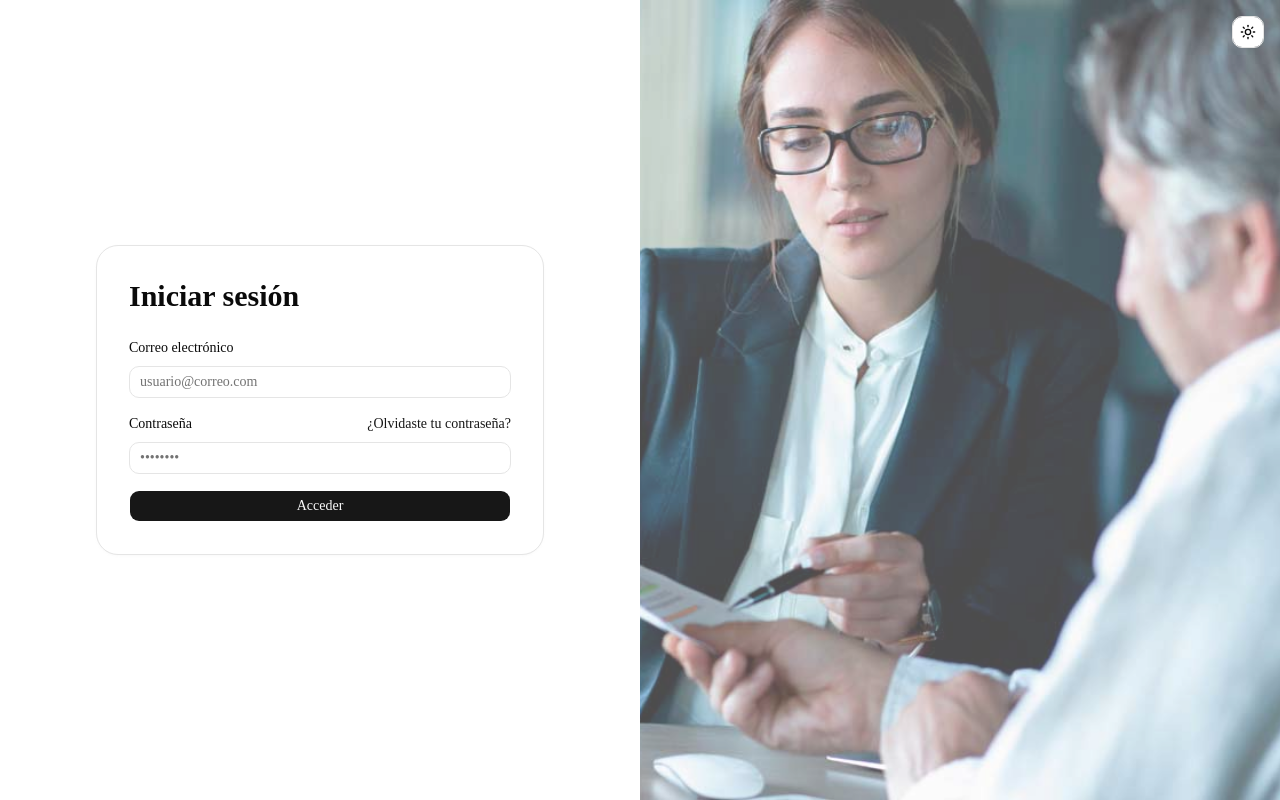
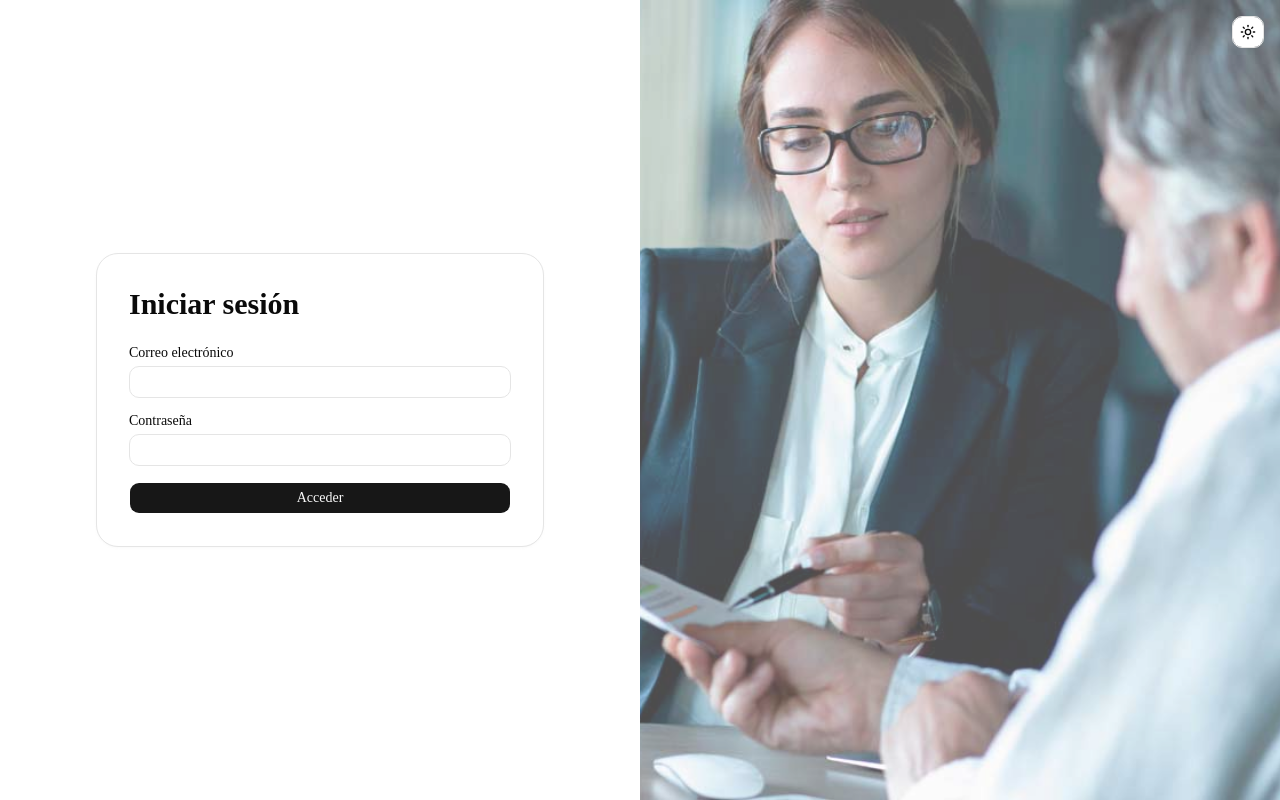
Before and after one commit to AnorakTeam/Sistema-casos-juridicos, a Next.js app in the folder frontend/: page / in a window 1280 px wide. Built offline with nearby package versions, Linux system fonts and the light colour scheme.

Commit message:
cambiada la logica de envio del json login

```diff
--- a/frontend/src/components/auth/LoginForm.jsx
+++ b/frontend/src/components/auth/LoginForm.jsx
@@ -1,89 +1,91 @@
 "use client"
 
-import { useState } from "react"
+import React, { useState } from "react"
 import { useRouter } from "next/navigation"
+import { useForm } from "react-hook-form"
+import { useApiForm } from "@/hooks/useApiForm"
+import { FormInput } from "../forms/parts/FormInput"
 import { Button } from "@/components/ui/button"
-import { Input } from "@/components/ui/input"
 
 export function LoginForm() {
-  const [email, setEmail] = useState("")
-  const [password, setPassword] = useState("")
+  const router = useRouter()
   const [errorMessage, setErrorMessage] = useState("")
-  const router = useRouter()
 
-  // autenticacion de usuario en la que se envían las credenciales al servidor para verificar
-  // si son correctas. Si la autenticación es exitosa, se almacena el token de autenticación
-  // y el correo electrónico del usuario en el almacenamiento local del navegador, y se redirige
-  // al usuario a la página de inicio. Si la autenticación falla, se muestra un mensaje de error.
+  const { register, handleSubmit, formState: { errors } } = useForm()
 
-  async function handleSubmit(event) {
-    event.preventDefault()
+  const API_URL_BASE = "http://localhost:8080/api"
+
+  const { submit, isSubmitting } = useApiForm({
+    endpoint: `${API_URL_BASE}/auth/login`
+  })
+
+  const REQUIRED = "Campo obligatorio"
+
+  const handleSubmitForm = async (data) => {
     setErrorMessage("")
 
-    const apiUrl = process.env.NEXT_PUBLIC_API_URL ?? ""
-    const response = await fetch(`${apiUrl}/api/auth/login`, {
-      method: "POST",
-      headers: {
-        "Content-Type": "application/json",
-      },
-      body: JSON.stringify({ email, password }),
-    })
+    try {
+      const response = await submit({
+        username: data.username,
+        password: data.password
+      })
 
-    if (response.ok) {
-      const result = await response.json()
-      localStorage.setItem("authToken", result.token)
-      localStorage.setItem("userEmail", result.email)
-      router.push("/inicio")
-      return
+      if (response) {
+        localStorage.setItem("usuarioId", response.usuarioId)
+        localStorage.setItem("username", response.username)
+        localStorage.setItem("rol", response.rolNombre)
+        localStorage.setItem("perfil", response.tipoPerfil)
+        localStorage.setItem("permisos", JSON.stringify(response.permisos))
+
+        router.push("/inicio")
+      }
+
+    } catch (error) {
+      //mensaje error
+      setErrorMessage(
+        error?.response?.data?.message ||
+        error?.message ||
+        "Credenciales inválidas"
+      )
     }
+  }
 
-    const errorData = await response.json().catch(() => null)
-    setErrorMessage(errorData?.message || "Credenciales inválidas")
-  }
-      //formulario de login con campos para correo electrónico y contraseña, y un botón para enviar el formulario.
-      //También incluye un enlace para recuperar la contraseña en caso de que el usuario la haya olvidado(no codificado)
-      //Al enviar el formulario, se guarda el correo electrónico en el almacenamiento local y se redirige al usuario
-      //a la página de inicio.
   return (
     <div className="w-full max-w-md rounded-3xl border border-border bg-card p-8 shadow-sm shadow-muted/40">
+
       <div className="mb-6 space-y-2">
         <h1 className="text-3xl font-semibold">Iniciar sesión</h1>
       </div>
 
-      <form onSubmit={handleSubmit} className="space-y-4">
-        <label className="grid gap-2 text-sm font-medium">
-          Correo electrónico
-          <Input
-            type="email"
-            value={email}
-            onChange={(event) => setEmail(event.target.value)}
-            placeholder="usuario@correo.com"
-            required
-          />
-        </label>
+      <form onSubmit={handleSubmit(handleSubmitForm)} className="space-y-4">
 
-        <label className="grid gap-2 text-sm font-medium">
-          <div className="flex items-center justify-between">
-            <span>Contraseña</span>
-            <a href="#" className="text-sm text-primary hover:underline">
-              ¿Olvidaste tu contraseña?
-            </a>
+        <FormInput
+          name="username"
+          label="Correo electrónico"
+          register={register}
+          errors={errors}
+          rules={{ required: REQUIRED }}
+        />
+
+        <FormInput
+          name="password"
+          label="Contraseña"
+          type="password"
+          register={register}
+          errors={errors}
+          rules={{ required: REQUIRED }}
+        />
+
+        {errorMessage && (
+          <div className="text-sm text-destructive">
+            {errorMessage}
           </div>
-          <Input
-            type="password"
-            value={password}
-            onChange={(event) => setPassword(event.target.value)}
-            placeholder="••••••••"
-            required
-          />
-        </label>
+        )}
 
-        <Button type="submit" className="w-full">
-          Acceder
+        <Button type="submit" className="w-full" disabled={isSubmitting}>
+          {isSubmitting ? "Ingresando..." : "Acceder"}
         </Button>
-        {errorMessage ? (
-          <p className="text-sm text-destructive">{errorMessage}</p>
-        ) : null}
+
       </form>
     </div>
   )
```
